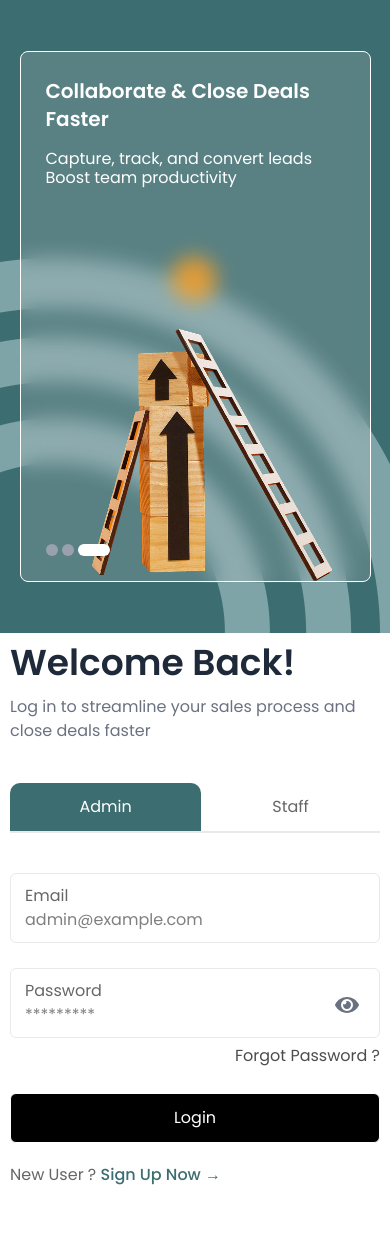
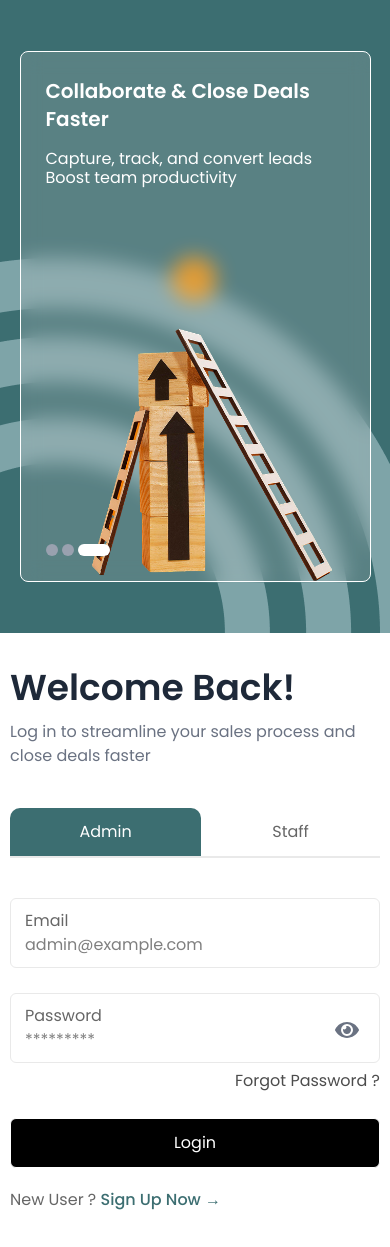
Before and after one commit to varshan2026/webzspot_login, a React (Vite) app: page / in a window 390 px wide. Before the commit the page ends 1197 px from the top, so only its background shows below. Built offline with nearby package versions, Linux system fonts and the light colour scheme.

Commit message:
updated in css

```diff
--- a/src/component/login.css
+++ b/src/component/login.css
@@ -125,9 +125,8 @@ label{
 		height: 63vh;
 	}
 
-	/* .loginform-container{
-		justify-content: flex-start;
-		margin-top: 25px;
-	} */
+	.loginform-container{
+		margin: 25px 0;
+	}
 
 }
```
